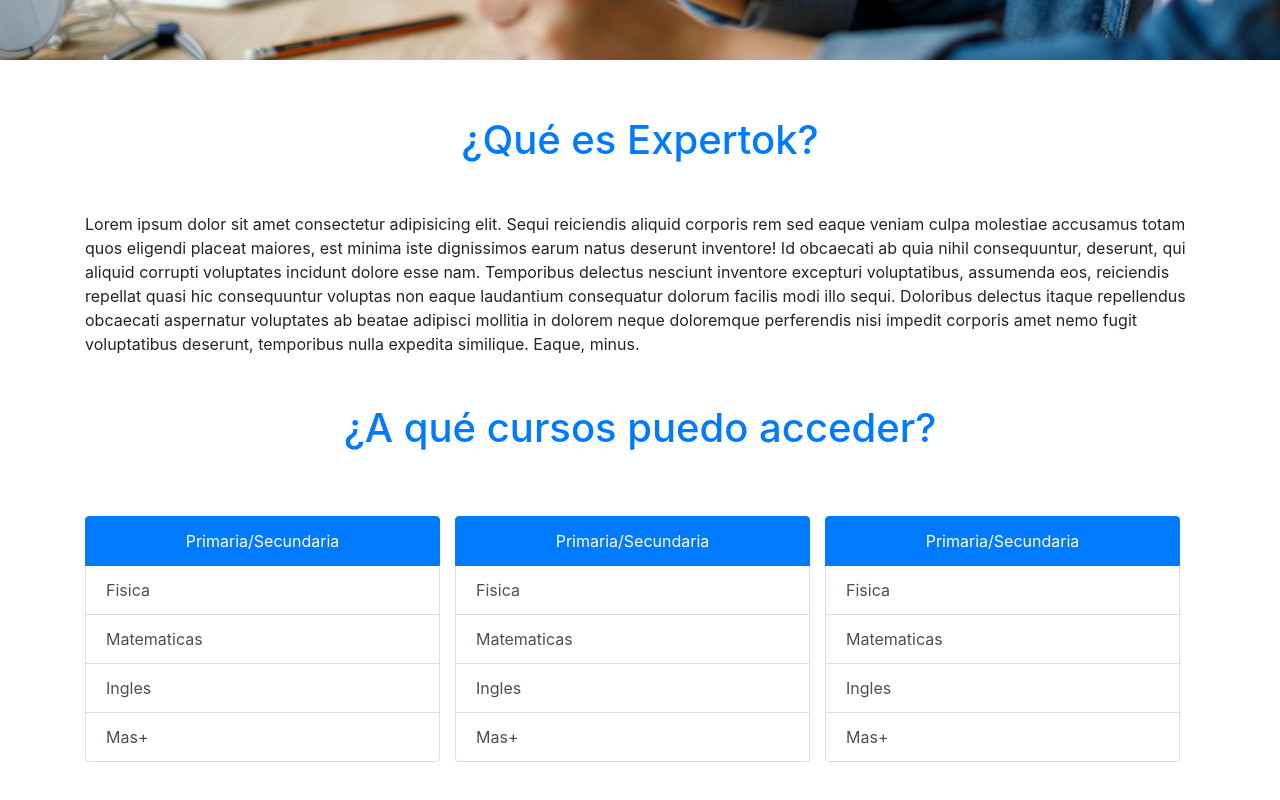
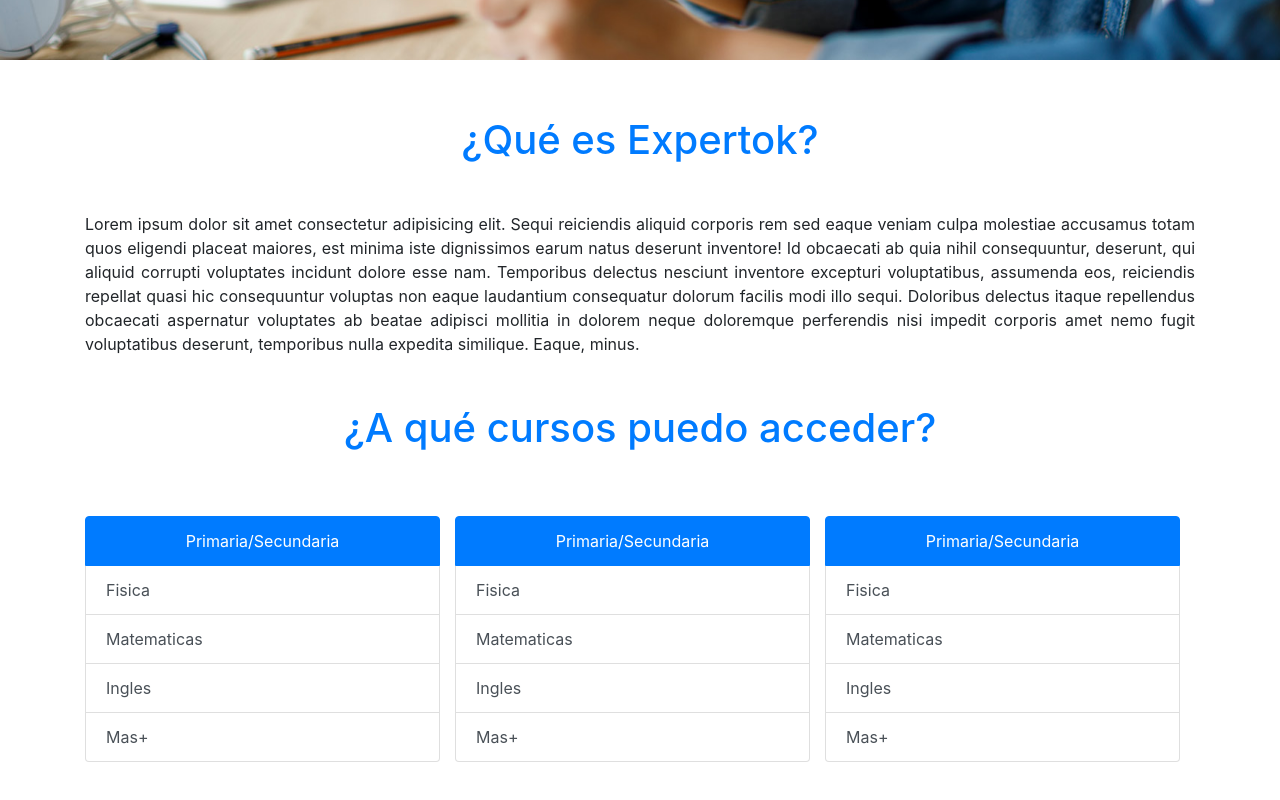
Before and after one commit to DilanAriza/expertok-dev, a React (Create React App) app: page / in a window 1280 px wide. Shown: the part 748-1548 px from the top of the page. Built offline with nearby package versions, Linux system fonts and the light colour scheme.

Commit message:
version prueba 2 dia 04/02/2020

```diff
--- a/src/Home.js
+++ b/src/Home.js
@@ -30,7 +30,7 @@
                                 <h1 className="w-100 col-12 m-0 p-0 text-center mb-4 text-primary">
                                     ¿Qué es Expertok?
                                 </h1>
-                                <p className="w-100 col-12 m-0 p-0 mt-5">
+                                <p className="w-100 col-12 m-0 p-0 mt-5 text-justify">
                                     Lorem ipsum dolor sit amet consectetur adipisicing elit. Sequi reiciendis aliquid corporis rem sed eaque veniam culpa molestiae accusamus totam quos eligendi placeat maiores, est minima iste dignissimos earum natus deserunt inventore! Id obcaecati ab quia nihil consequuntur, deserunt, qui aliquid corrupti voluptates incidunt dolore esse nam. Temporibus delectus nesciunt inventore excepturi voluptatibus, assumenda eos, reiciendis repellat quasi hic consequuntur voluptas non eaque laudantium consequatur dolorum facilis modi illo sequi. Doloribus delectus itaque repellendus obcaecati aspernatur voluptates ab beatae adipisci mollitia in dolorem neque doloremque perferendis nisi impedit corporis amet nemo fugit voluptatibus deserunt, temporibus nulla expedita similique. Eaque, minus.
                                 </p>
                             </div>
```
